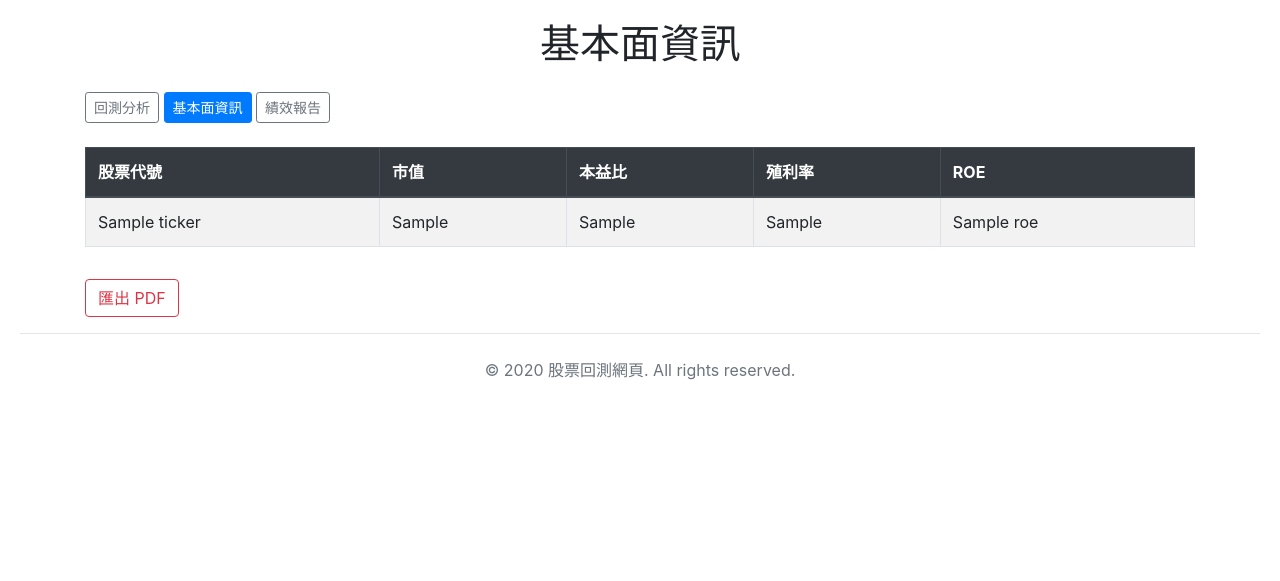
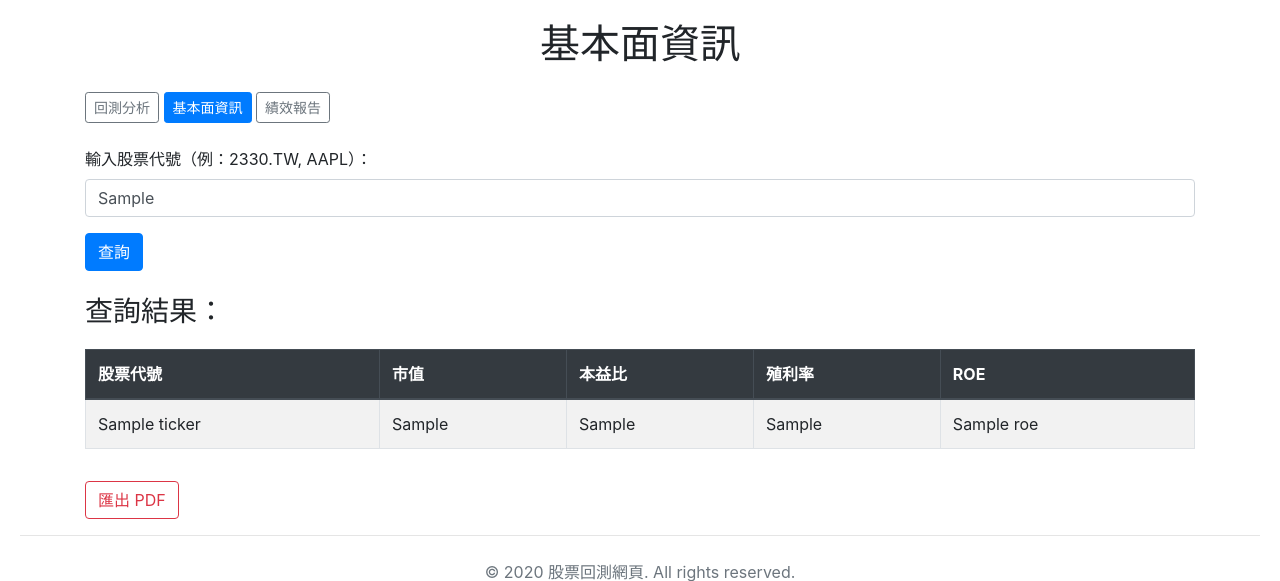
Before and after one commit to Brritany/stock-backtest-app, a Flask app: template templates/fundamental.html in a window 1280 px wide. Shown: the top 581 px of the page. Run offline with Flask 3, Linux system fonts and the light colour scheme; the template is opened without the code that fills it: most values are stand-ins (such as "Sample title", 1, 10 or a date in 2020); some libraries are stand-ins or nearby versions.

Commit message:
fix: restore input form and PDF export to fundamental page

```diff
--- a/templates/fundamental.html
+++ b/templates/fundamental.html
@@ -13,6 +13,7 @@
 <body>
     <div class="container" id="exportArea">
         <h1 class="mb-4 text-center">基本面資訊</h1>
+
         <!-- 導覽列 -->
         <nav class="mb-4">
             <a href="/" class="btn btn-outline-secondary btn-sm">回測分析</a>
@@ -20,7 +21,18 @@
             <a href="/report" class="btn btn-outline-secondary btn-sm">績效報告</a>
         </nav>
 
+        <!-- 股票代號輸入 -->
+        <form method="POST" class="mb-4">
+            <div class="form-group">
+                <label>輸入股票代號（例：2330.TW, AAPL）：</label>
+                <input type="text" name="tickers" class="form-control" value="{{ tickers_input }}" required>
+            </div>
+            <button type="submit" class="btn btn-primary">查詢</button>
+        </form>
+
+        <!-- 查詢結果 -->
         {% if fundamentals %}
+        <h3>查詢結果：</h3>
         <table class="table table-bordered table-striped">
             <thead class="thead-dark">
                 <tr>
@@ -43,6 +55,7 @@
                 {% endfor %}
             </tbody>
         </table>
+        <!-- 匯出 PDF 按鈕 -->
         <button class="btn btn-outline-danger mt-3" onclick="downloadPDF()">匯出 PDF</button>
         {% endif %}
     </div>
@@ -57,7 +70,6 @@
             html2canvas:  { scale: 3, useCORS: true },
             jsPDF:        { unit: 'in', format: 'a4', orientation: 'portrait' }
         };
-
         setTimeout(() => {
             html2pdf().set(opt).from(element).save();
         }, 1000);
```
